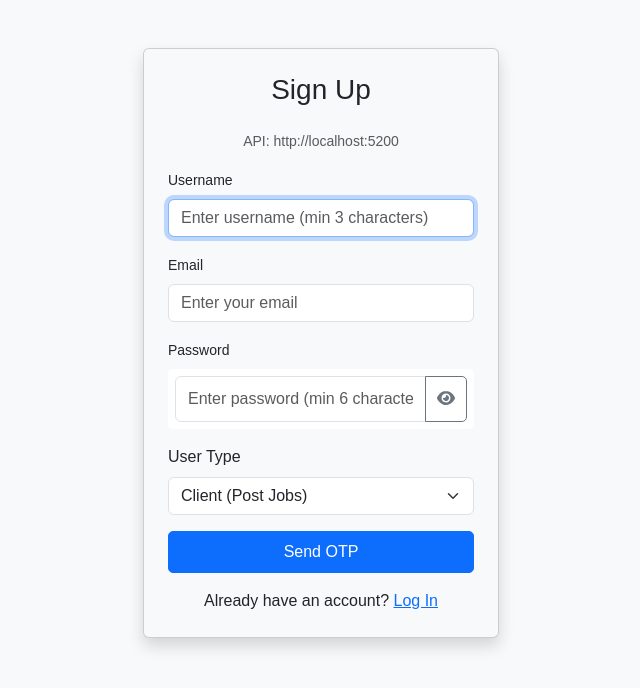
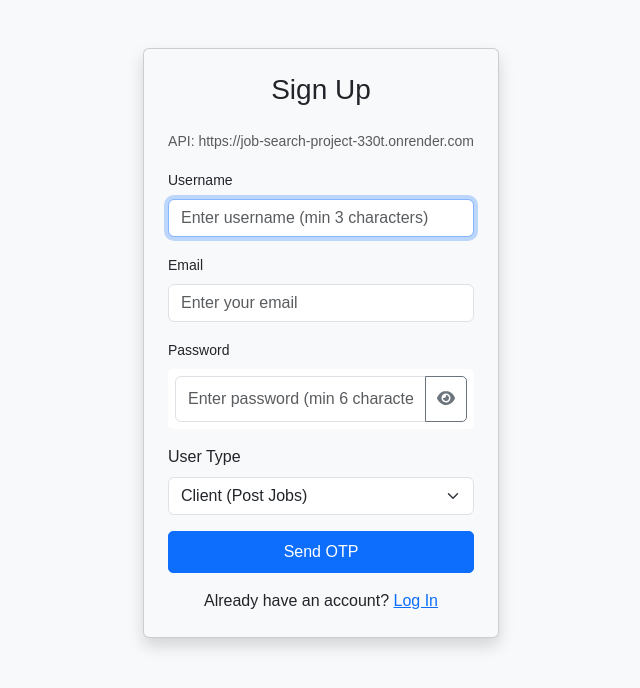
Before and after one commit to Amit25Kumar02/Job-Search-Project, a React (Vite) app in the folder User-Frontend/: page /signup in a window 1280 px wide. Shown: the top 688 px of the page, without its empty margins (319-959 px from the left). Built offline with nearby package versions, Linux system fonts and the light colour scheme; no server answers.

Commit message:
api url change in signup page

```diff
--- a/User-Frontend/src/Log/Signup.jsx
+++ b/User-Frontend/src/Log/Signup.jsx
@@ -7,8 +7,8 @@ import { FontAwesomeIcon } from "@fortawesome/react-fontawesome";
 import { faEye, faEyeSlash } from "@fortawesome/free-solid-svg-icons";
 
 // Environment-based API URL
-// const API_URL = "https://job-search-project-330t.onrender.com";
-const API_URL = "http://localhost:5200";
+const API_URL = "https://job-search-project-330t.onrender.com";
+// const API_URL = "http://localhost:5200";
 
 // Create axios instance with default config
 const api = axios.create({
```
